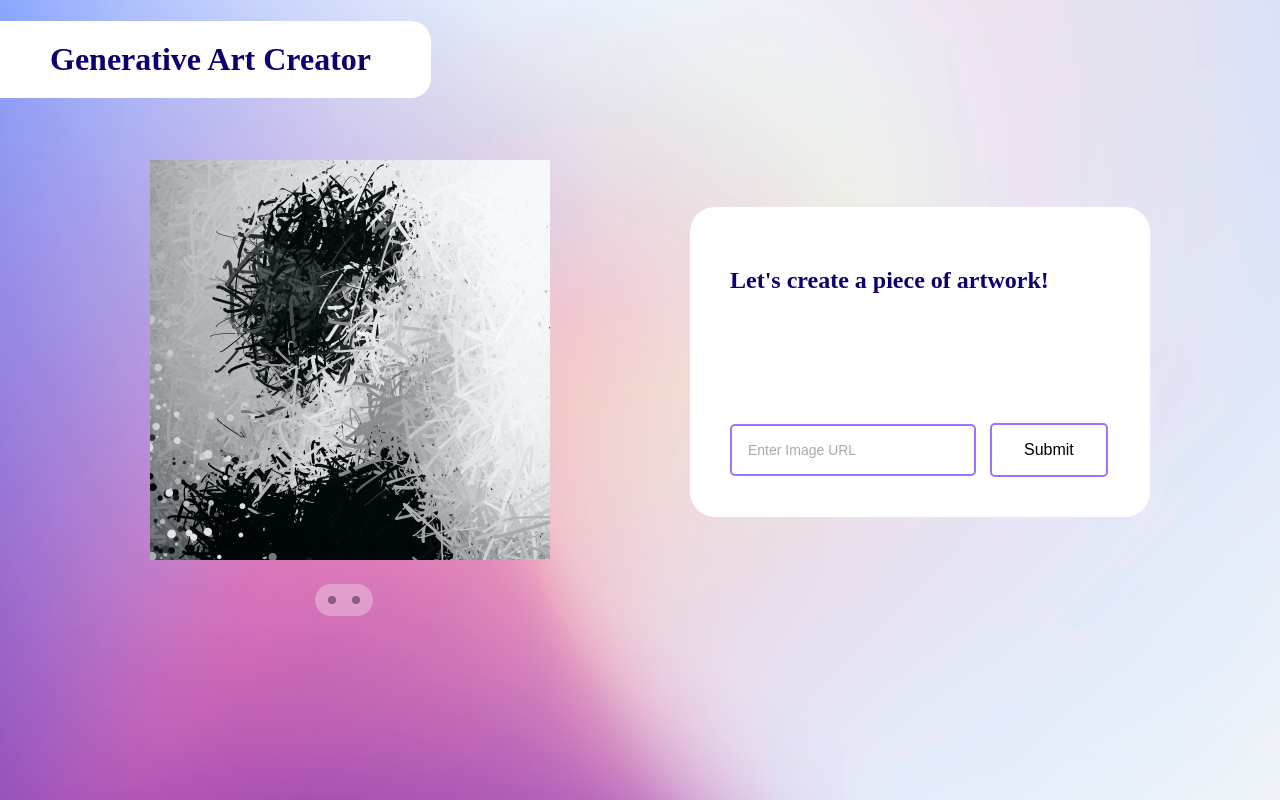
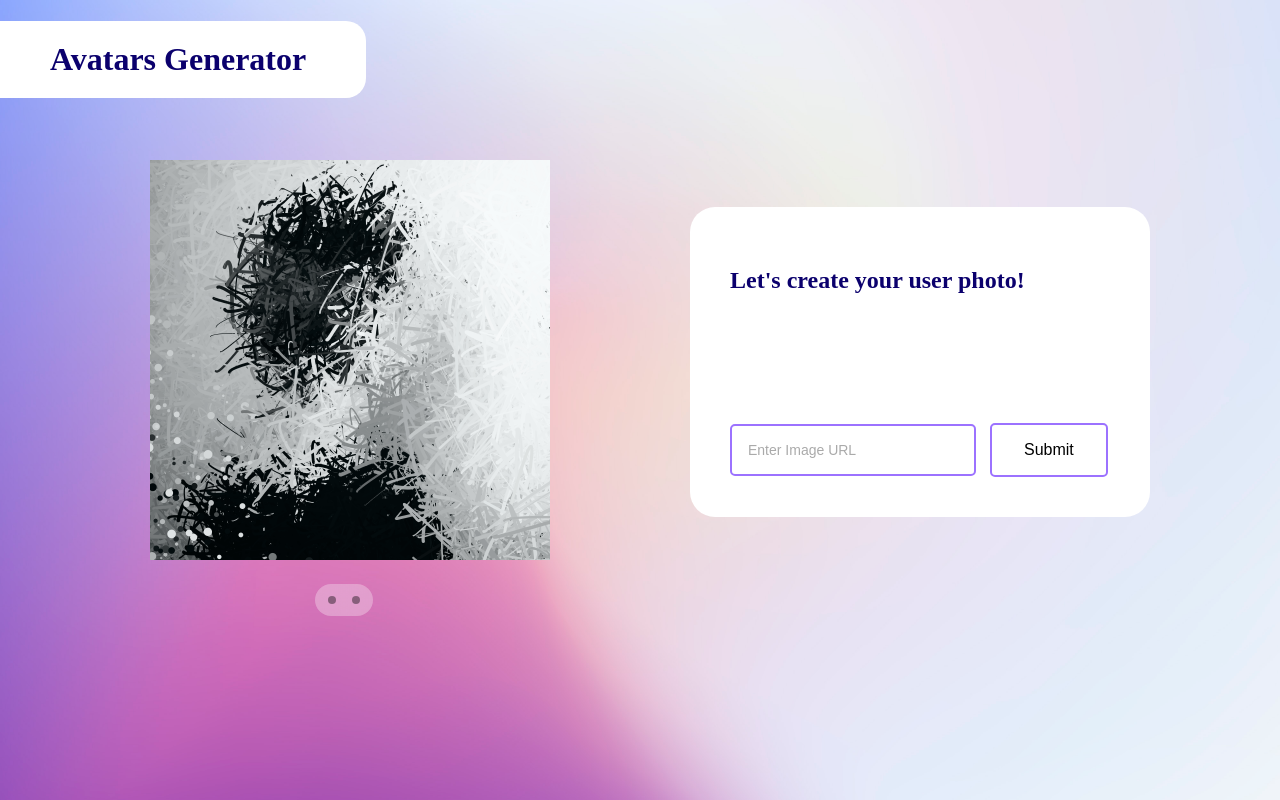
Before and after one commit to ChumouZ/Project-1_Avatar-Creator, a plain HTML site: page index.html in a window 1280 px wide. Drawn offline with nearby package versions, Linux system fonts and the light colour scheme.

Commit message:
update version

```diff
--- a/index.html
+++ b/index.html
@@ -16,7 +16,7 @@
 </head>
 
 <body>
-    <h1 id="heading">Generative Art Creator</h1>
+    <h1 id="heading">Avatars Generator</h1>
     <section id="page_1" class="project_section">
 
         <div id="display_image">
@@ -30,7 +30,7 @@
 
 
         <div class="project_desc">
-            <h2>Let's create a piece of artwork!</h2>
+            <h2>Let's create your user photo!</h2>
             <div class="img-submit">
                 <input class="image_input" type="text" placeholder="Enter Image URL" />
                 <button class="button" id="submit-button" type="button">Submit</button>
```
Also changed, not shown: 1 other file.
